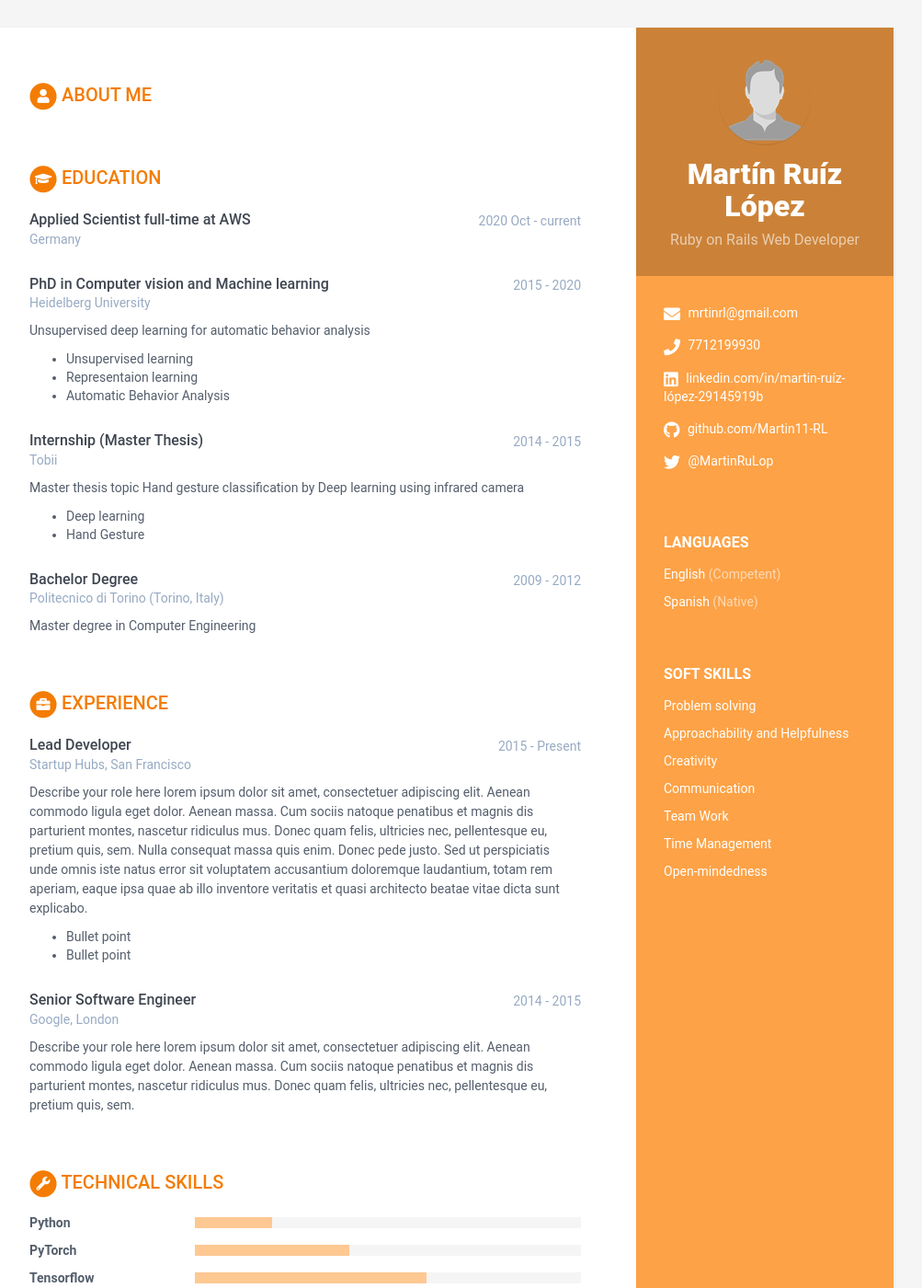
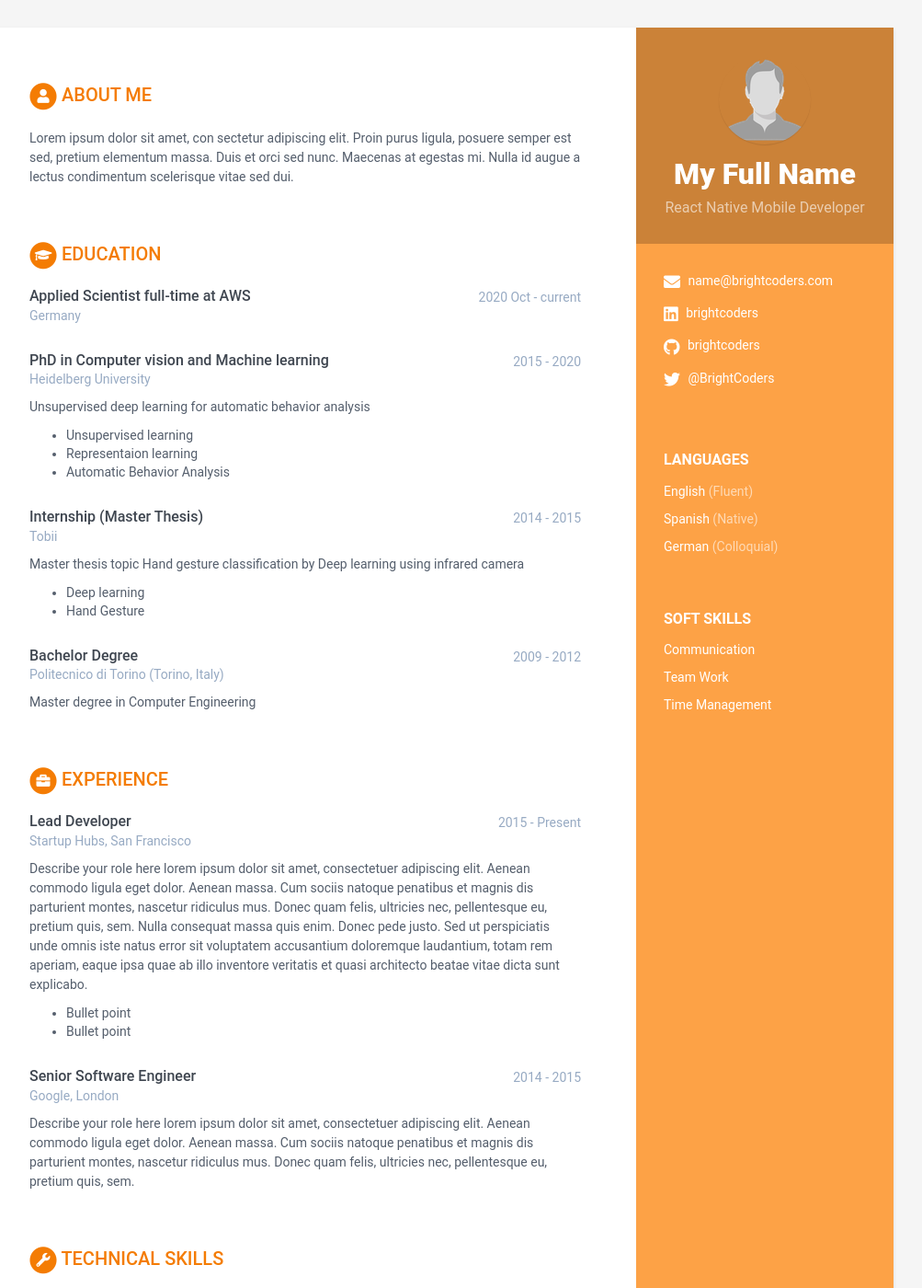
Before and after one commit to BC-MAR-21-ROR/kata-resume-Martin11-RL, a Jekyll site: the page built from index.html, in a window 1280 px wide and 1400 px high. Shown: the whole window at 92% size, without its empty margins (168-1171 px from the left). Built offline with Jekyll 4.4.1, drawn with Linux system fonts in a browser that asks for light colours.

Commit message:
Revert "Profile information, contact, and soft skills"
This reverts commit 6edd0ce2acaa83f4380453f3931e43ef7916ad95.

```diff
--- a/_data/data.yml
+++ b/_data/data.yml
@@ -7,19 +7,19 @@ sidebar:
   education: False # NO MODIFICAR
 
   # Profile information
-  name: Martín Ruíz López # Nombre completo
-  tagline: Ruby on Rails Web Developer # React Native Mobile Developer ó Ruby on Rails Web Developer Según sea el caso
+  name: My Full Name # Nombre completo
+  tagline: React Native Mobile Developer # React Native Mobile Developer ó Ruby on Rails Web Developer Según sea el caso
   avatar: profile.png # Colocar una imagen con tu foto de 100x100 pixels dentro de /assets/images
 
   # Actualiza tus datos de contacto
-  email: mrtinrl@gmail.com
-  phone: 7712199930
+  email: name@brightcoders.com
+  phone:
   website: # No agregar http://
-  linkedin: linkedin.com/in/martin-ruíz-lópez-29145919b
-  github: github.com/Martin11-RL
+  linkedin: brightcoders
+  github: brightcoders
   gitlab:
   bitbucket:
-  twitter: '@MartinRuLop'
+  twitter: '@BrightCoders'
   stack-overflow: # Number/Username, e.g. 123456/alandoe
   codewars:
   goodreads: # Number-Username, e.g. 123456-alandoe
@@ -27,22 +27,16 @@ sidebar:
   # Actualiza según los idiomas y nieles que tienes. Agrega o Elimina según sea necesario.
   languages:
     - idiom: English
-      level: Competent # Utiliza el resultado de tu examen oficial, o el nivel de acuerdo al modelo Dreyfus
+      level: Fluent # Utiliza el resultado de tu examen oficial, o el nivel de acuerdo al modelo Dreyfus
 
     - idiom: Spanish
       level: Native # Utiliza el resultado de tu examen oficial, o el nivel de acuerdo al modelo Dreyfus
 
+    - idiom: German
+      level: Colloquial
+
   # Registra aquí tus soft skills. Agrega o elimina según sea necesario
   interests:
-    - item: Problem solving
-      link: # dejar en blanco
-
-    - item: Approachability and Helpfulness
-      link: # dejar en blanco
-
-    - item: Creativity
-      link: # dejar en blanco
-
     - item: Communication
       link: # dejar en blanco
 
@@ -52,15 +46,11 @@ sidebar:
     - item: Time Management
       link: # dejar en blanco
 
-    - item: Open-mindedness
-      link: # dejar en blanco
-
-
 # Registra aquí un resumen de tu perfil
 career-profile:
   title: About Me # NO MODIFICAR
   summary: |
-
+    Lorem ipsum dolor sit amet, con sectetur adipiscing elit. Proin purus ligula, posuere semper est sed, pretium elementum massa. Duis et orci sed nunc. Maecenas at egestas mi. Nulla id augue a lectus condimentum scelerisque vitae sed dui.
 
 # Registra aquí tus estudios. Agrega o elimina según sea necesario
 educationcomplete:
```
